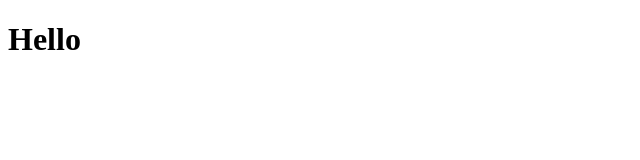
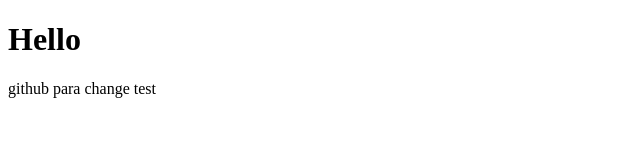
Before and after one commit to codewith-Ranjeet/login, a plain HTML site: page test.html in a window 1280 px wide. Shown: the whole page, without its empty margins (0-640 px from the left). Drawn offline with Linux system fonts and the light colour scheme.

Commit message:
new para

```diff
--- a/test.html
+++ b/test.html
@@ -7,5 +7,6 @@
 </head>
 <body>
     <h1>Hello</h1>
+    <p>github para change test</p>
 </body>
 </html>
```
